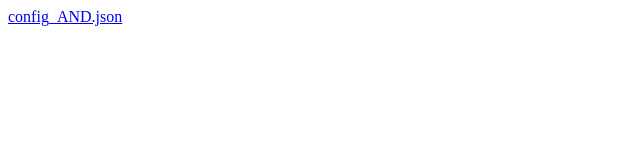
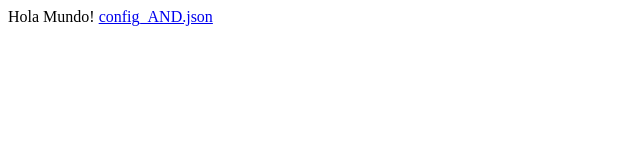
Before and after one commit to jorgejiro/appcbk-config.github.io, a plain HTML site: page index.html in a window 1280 px wide. Shown: the whole page, without its empty margins (0-640 px from the left). Drawn offline with Linux system fonts and the light colour scheme.

Commit message:
Update index.html

```diff
--- a/index.html
+++ b/index.html
@@ -16,7 +16,7 @@
         <!--[if lt IE 7]>
             <p class="browsehappy">You are using an <strong>outdated</strong> browser. Please <a href="#">upgrade your browser</a> to improve your experience.</p>
         <![endif]-->
-
+        Hola Mundo!
         <script src="" async defer></script>
 
         <a href="./config_AND.json">config_AND.json</a>
```
